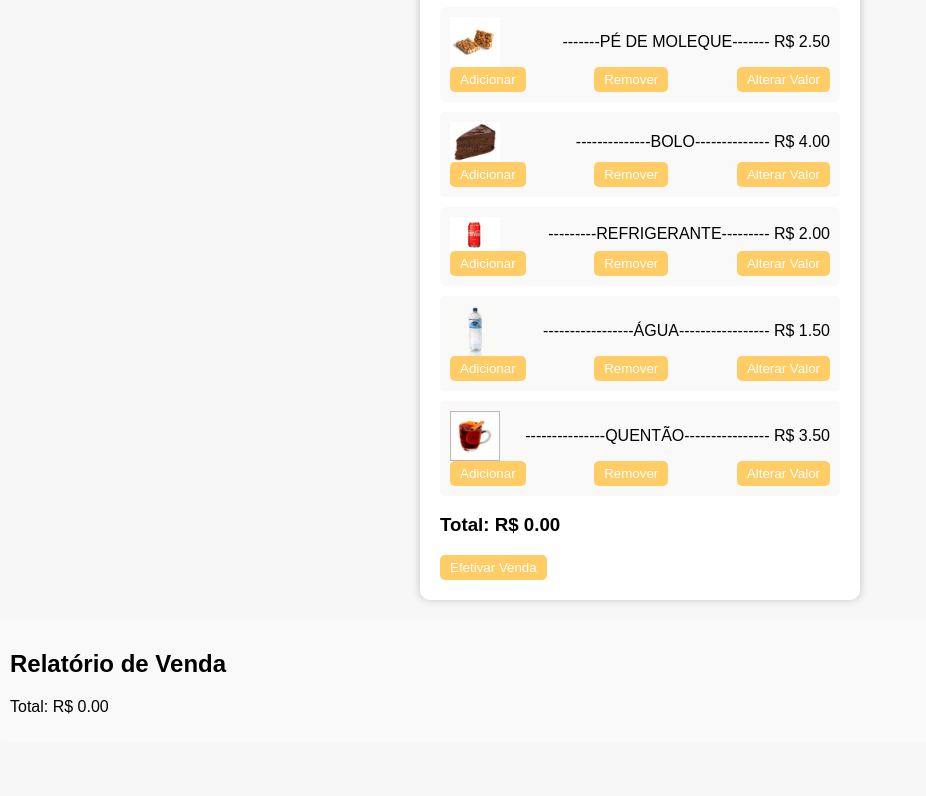
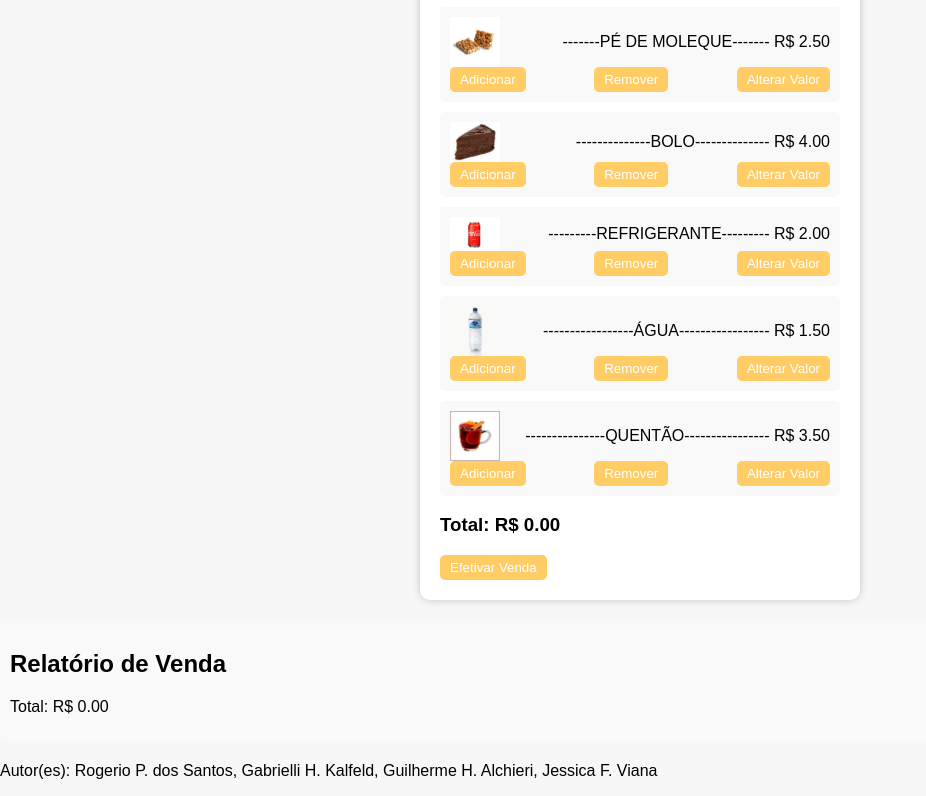
Before and after one commit to guilhermeha123/projetofinal, a plain HTML site: page index.html in a window 1280 px wide. Shown: the part 598-1394 px from the top of the page, without its empty margins (0-926 px from the left). Before the commit the page ends 1360 px from the top, so only its background shows below. Drawn offline with Linux system fonts and the light colour scheme.

Commit message:
Add files via upload

```diff
--- a/index.html
+++ b/index.html
@@ -181,6 +181,9 @@
             <button onclick="closePopup()">Fechar</button>
         </div>
     </div>
+    <footer>
+        <p>Autor(es): Rogerio P. dos Santos, Gabrielli H. Kalfeld, Guilherme H. Alchieri, Jessica F. Viana</p>
+    </footer>
 
     <script>
         let total = 0;
```
